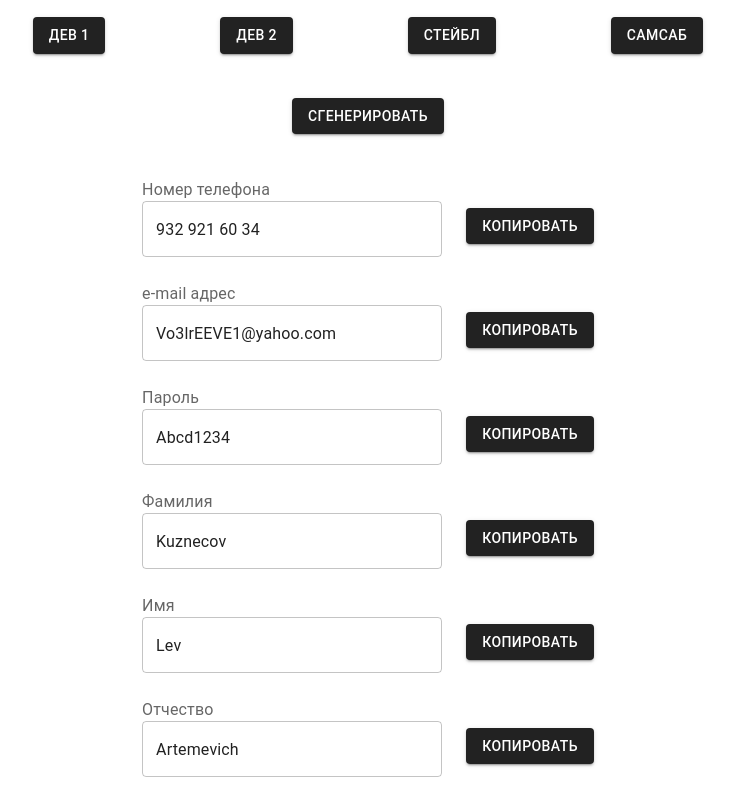
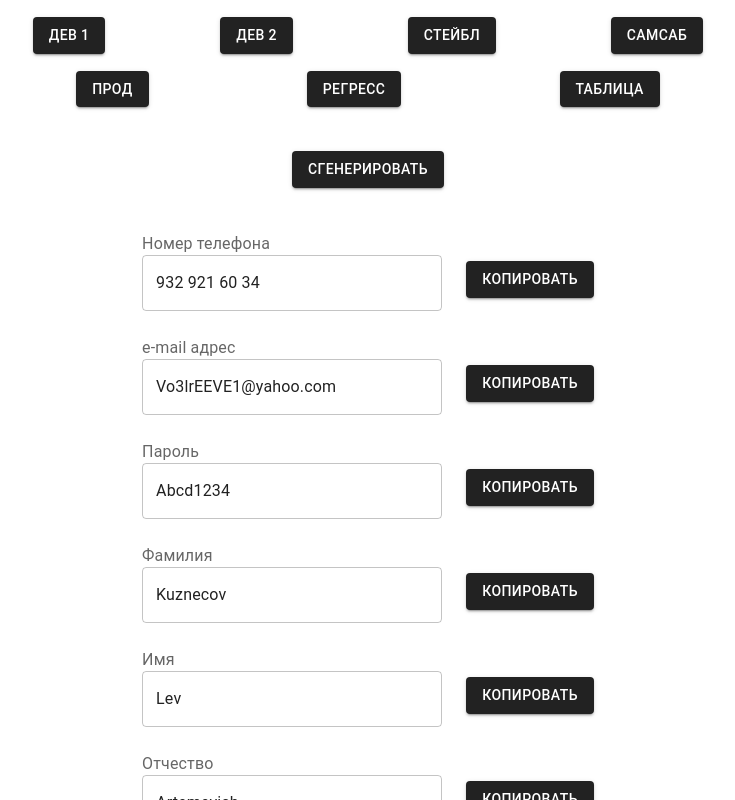
Before and after one commit to Orehik/mock_data_generator, a React (Vite) app: page / in a window 1280 px wide. Shown: the top 800 px of the page, without its empty margins (272-1007 px from the left). Built offline with nearby package versions, Linux system fonts and the light colour scheme.

Commit message:
Доп кнопки

```diff
--- a/src/App.tsx
+++ b/src/App.tsx
@@ -58,10 +58,15 @@ function App() {
   return (
     <div className="parent_container">
       <div className="hotkey">
-        <BaseButton className="copy_button" onClick={() => window.open(import.meta.env.VITE_DEV_1, "_blank")}>Дев 1</BaseButton>
-        <BaseButton className="copy_button" onClick={() => window.open(import.meta.env.VITE_DEV_2, "_blank")}>Дев 2</BaseButton>
+        <BaseButton className="copy_button" onClick={() => window.open(import.meta.env.VITE_DEV_1, "_blank")}>ДЕВ 1</BaseButton>
+        <BaseButton className="copy_button" onClick={() => window.open(import.meta.env.VITE_DEV_2, "_blank")}>ДЕВ 2</BaseButton>
         <BaseButton className="copy_button" onClick={() => window.open(import.meta.env.VITE_STABLE, "_blank")}>Стейбл</BaseButton>
         <BaseButton className="copy_button" onClick={() => window.open(import.meta.env.VITE_SUMSUB, "_blank")}>САМСАБ</BaseButton>
+      </div>
+      <div className="hotkey">
+        <BaseButton className="copy_button" onClick={() => window.open(import.meta.env.VITE_PROD, "_blank")}>ПРОД</BaseButton>
+        <BaseButton className="copy_button" onClick={() => window.open(import.meta.env.VITE_REGRESS, "_blank")}>РЕГРЕСС</BaseButton>
+        <BaseButton className="copy_button" onClick={() => window.open(import.meta.env.VITE_TABLE, "_blank")}>ТАБЛИЦА</BaseButton>
       </div>
       <BaseButton className="box_element" onClick={() => getStarted()}>Сгенерировать</BaseButton>
       <div className="div_container">
--- a/src/components/BaseButton/BaseButton.tsx
+++ b/src/components/BaseButton/BaseButton.tsx
@@ -4,10 +4,11 @@ import { Button } from '@mui/material';
 interface IProps {
   onClick: () => void,
   children: React.ReactNode,
+  className?: string,
 }
 
-export const BaseButton = ({onClick, children, ...props}: IProps) => {
+export const BaseButton = ({onClick, children, className, ...props}: IProps) => {
   return (
-      <Button style={{backgroundColor: "#222222"}} variant="contained" onClick={onClick} {...props}>{children}</Button>
+      <Button className={className} style={{backgroundColor: "#222222"}} variant="contained" onClick={onClick} {...props}>{children}</Button>
   );
 }
```
